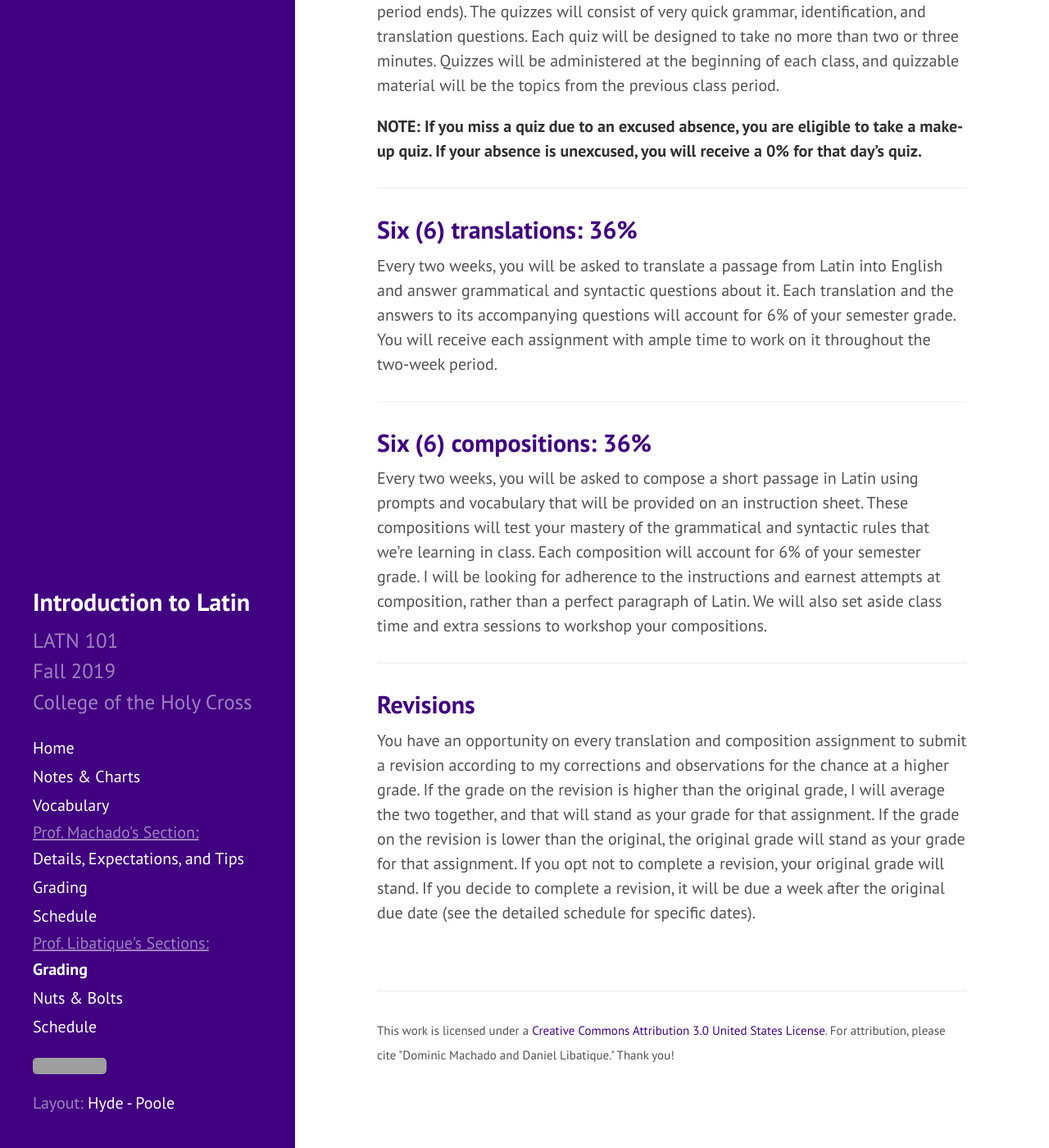
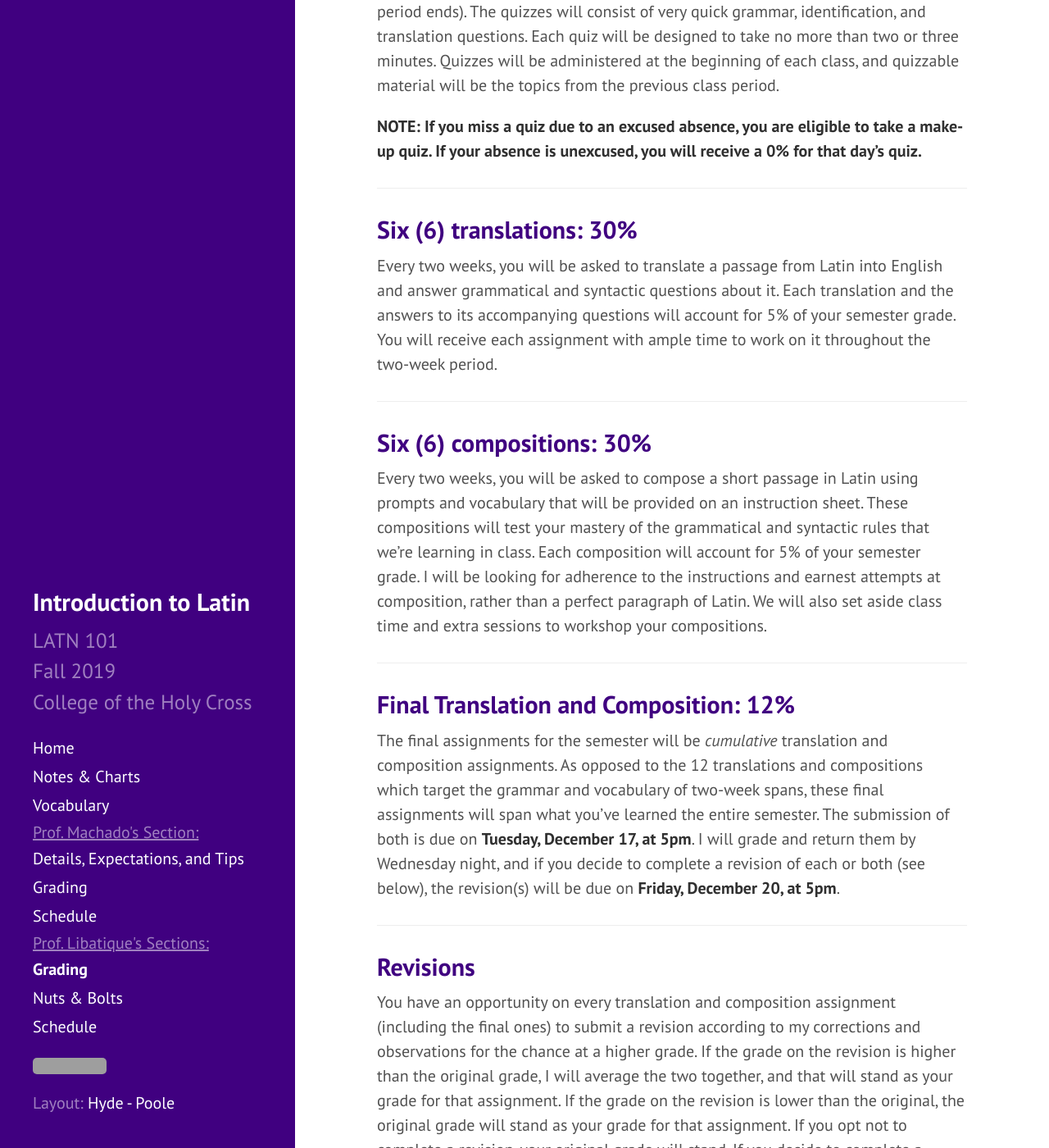
Before and after one commit to DLibatique/LATN102-S20, a Jekyll site: the page built from _pages/grading-DL.md, in a window 1280 px wide and 1400 px high, scrolled down 772 px. Shown: the whole window at 82% size. Built offline with Jekyll 4.4.1, drawn with Linux system fonts in a browser that asks for light colours; some of the changed text lies outside the part shown; grey boxes are pictures that could not be loaded.

Commit message:
added final translation and composition section and nav

```diff
--- a/_pages/grading-DL.md
+++ b/_pages/grading-DL.md
@@ -8,8 +8,8 @@ permalink: grading-DL
 
 ***
 
-[Attendance and Participation](#attendance-and-participation-10) \| [Daily Quizzes](#daily-quizzes-18) \|
-&nbsp;&nbsp;&nbsp;&nbsp;[Translations](#six-6-translations-36) \| [Compositions](#six-6-compositions-36) \| [Revisions](#revisions) \|
+[Attendance and Participation](#attendance-and-participation-10) \| [Daily Quizzes](#daily-quizzes-18) \| [Translations](#six-6-translations-36) \|
+[Compositions](#six-6-compositions-36) \| [Final Translation and Composition](#final-translation-and-composition-12) \| [Revisions](#revisions) \|
 
 ***
 
@@ -25,15 +25,21 @@ There will be thirty-six (36) short quizzes, each weighted at 0.5%, on each day
 
 ***
 
-## Six (6) translations: 36%
-Every two weeks, you will be asked to translate a passage from Latin into English and answer grammatical and syntactic questions about it. Each translation and the answers to its accompanying questions will account for 6% of your semester grade. You will receive each assignment with ample time to work on it throughout the two-week period.
+## Six (6) translations: 30%
+Every two weeks, you will be asked to translate a passage from Latin into English and answer grammatical and syntactic questions about it. Each translation and the answers to its accompanying questions will account for 5% of your semester grade. You will receive each assignment with ample time to work on it throughout the two-week period.
 
 ***
 
-## Six (6) compositions: 36%
-Every two weeks, you will be asked to compose a short passage in Latin using prompts and vocabulary that will be provided on an instruction sheet. These compositions will test your mastery of the grammatical and syntactic rules that we’re learning in class. Each composition will account for 6% of your semester grade. I will be looking for adherence to the instructions and earnest attempts at composition, rather than a perfect paragraph of Latin. We will also set aside class time and extra sessions to workshop your compositions.
+## Six (6) compositions: 30%
+Every two weeks, you will be asked to compose a short passage in Latin using prompts and vocabulary that will be provided on an instruction sheet. These compositions will test your mastery of the grammatical and syntactic rules that we’re learning in class. Each composition will account for 5% of your semester grade. I will be looking for adherence to the instructions and earnest attempts at composition, rather than a perfect paragraph of Latin. We will also set aside class time and extra sessions to workshop your compositions.
+
+***
+
+## Final Translation and Composition: 12%
+
+The final assignments for the semester will be *cumulative* translation and composition assignments. As opposed to the 12 translations and compositions which target the grammar and vocabulary of two-week spans, these final assignments will span what you've learned the entire semester. The submission of both is due on **Tuesday, December 17, at 5pm**. I will grade and return them by Wednesday night, and if you decide to complete a revision of each or both (see below), the revision(s) will be due on **Friday, December 20, at 5pm**.
 
 ***
 
 ## Revisions
-You have an opportunity on every translation and composition assignment to submit a revision according to my corrections and observations for the chance at a higher grade. If the grade on the revision is higher than the original grade, I will average the two together, and that will stand as your grade for that assignment. If the grade on the revision is lower than the original, the original grade will stand as your grade for that assignment. If you opt not to complete a revision, your original grade will stand. If you decide to complete a revision, it will be due a week after the original due date (see the detailed schedule for specific dates).
+You have an opportunity on every translation and composition assignment (including the final ones) to submit a revision according to my corrections and observations for the chance at a higher grade. If the grade on the revision is higher than the original grade, I will average the two together, and that will stand as your grade for that assignment. If the grade on the revision is lower than the original, the original grade will stand as your grade for that assignment. If you opt not to complete a revision, your original grade will stand. If you decide to complete a revision, it will be due a week after the original due date (see the detailed schedule for specific dates), except for the final translation and composition assignments, on which see above.
```
